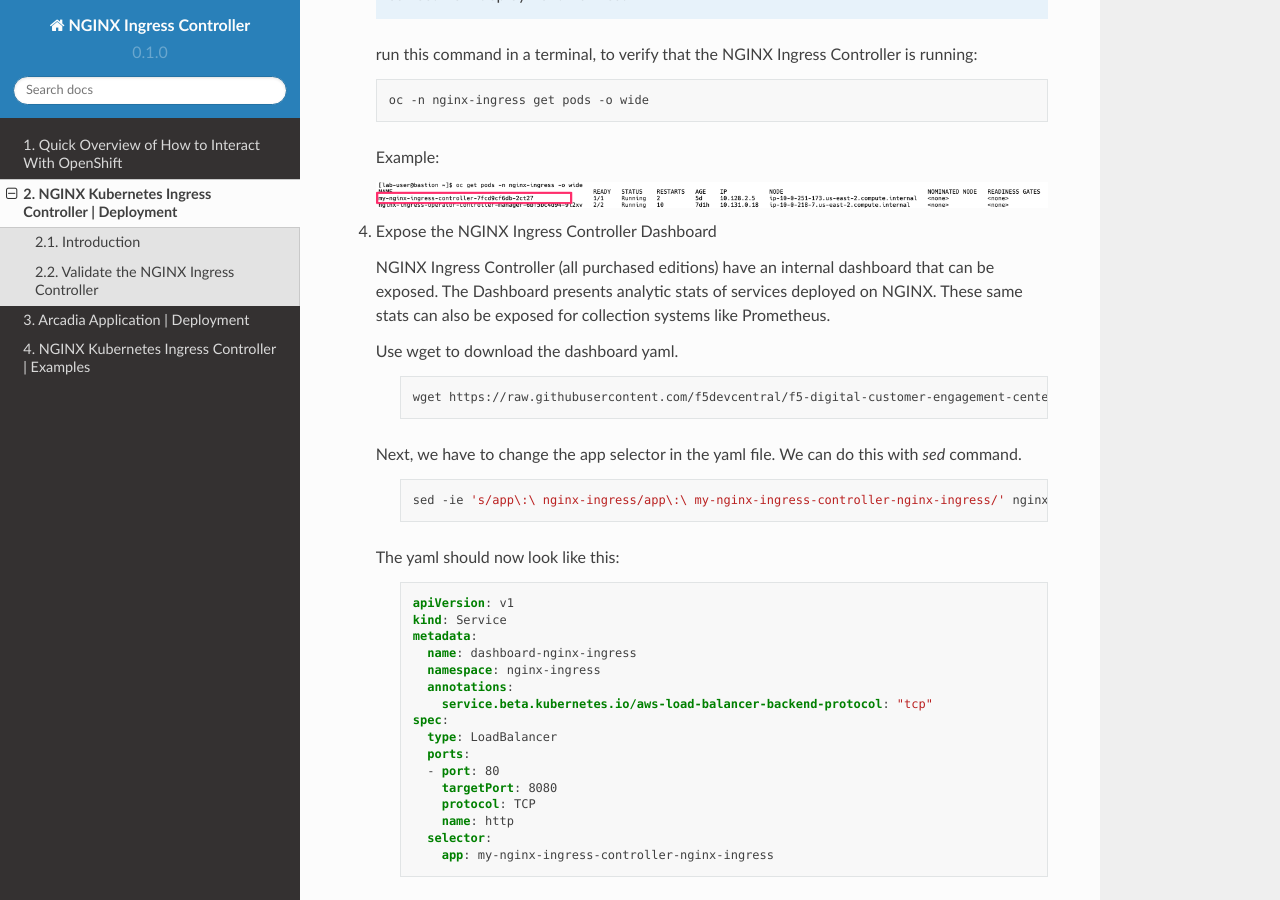
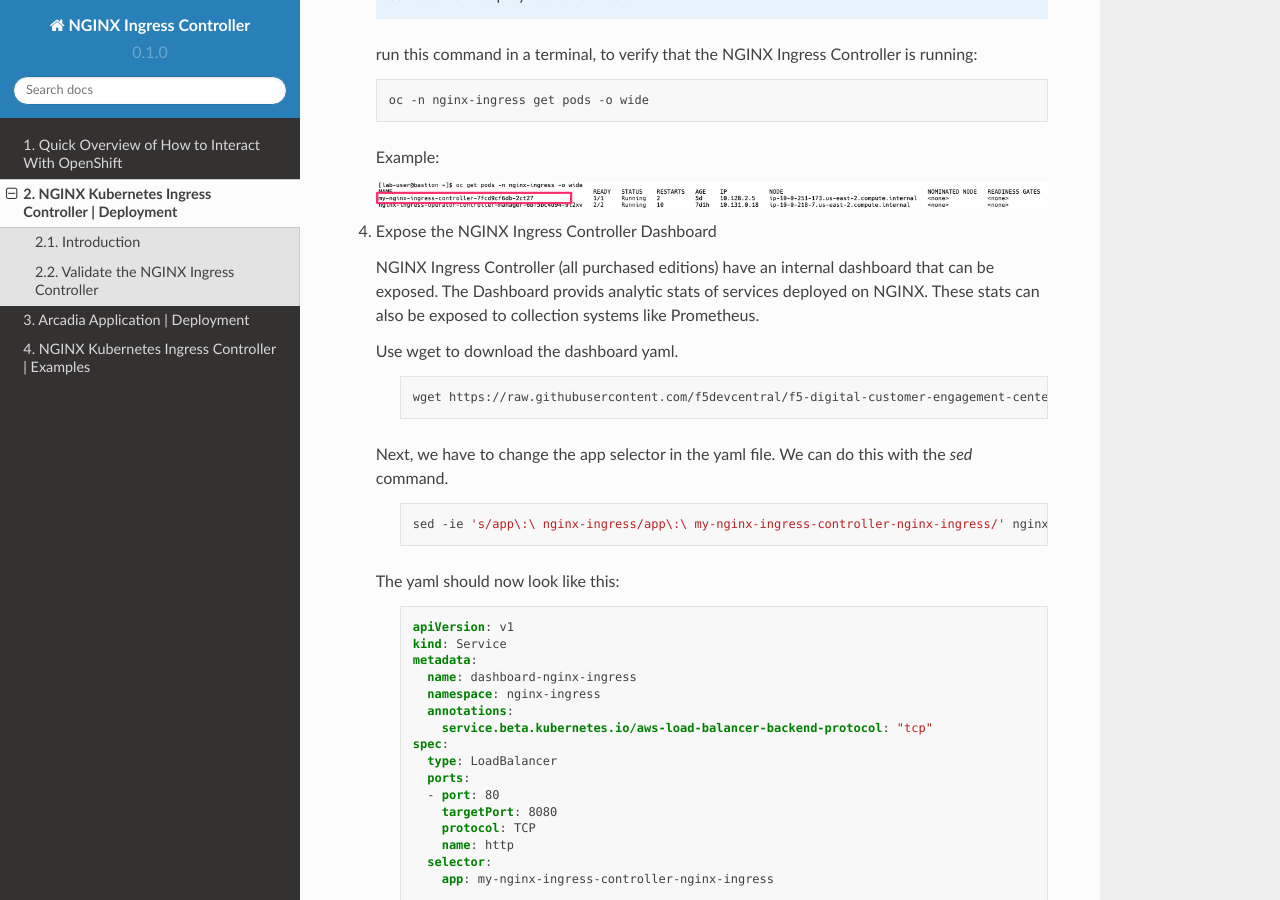
Before and after one commit to GBond/nginx-ingress-openshift-lab, a Sphinx documentation site: the page built from docs/source/lab01.rst, in a window 1280 px wide and 900 px high, scrolled down 2673 px. Built offline with Sphinx 7.4.7 and the Read the Docs theme 2.0.0, drawn with Linux system fonts in a browser that asks for light colours.

Commit message:
cleaned up some grammar

```diff
--- a/docs/source/lab01.rst
+++ b/docs/source/lab01.rst
@@ -74,7 +74,7 @@
 
 4. Expose the NGINX Ingress Controller Dashboard
 
-   NGINX Ingress Controller (all purchased editions) have an internal dashboard that can be exposed. The Dashboard presents analytic stats of services deployed on NGINX. These same stats can also be exposed for collection systems like Prometheus.
+   NGINX Ingress Controller (all purchased editions) have an internal dashboard that can be exposed. The Dashboard provids analytic stats of services deployed on NGINX. These stats can also be exposed to collection systems like Prometheus.
 
    Use wget to download the dashboard yaml.
 
@@ -83,7 +83,7 @@
       wget https://raw.githubusercontent.com/f5devcentral/f5-digital-customer-engagement-center/main/solutions/delivery/application_delivery_controller/nginx/kic/templates/nginx-ingress-dashboard.yml
 
 
-   Next, we have to change the app selector in the yaml file. We can do this with *sed* command.
+   Next, we have to change the app selector in the yaml file. We can do this with the *sed* command.
 
      .. code-block:: bash
 
```
